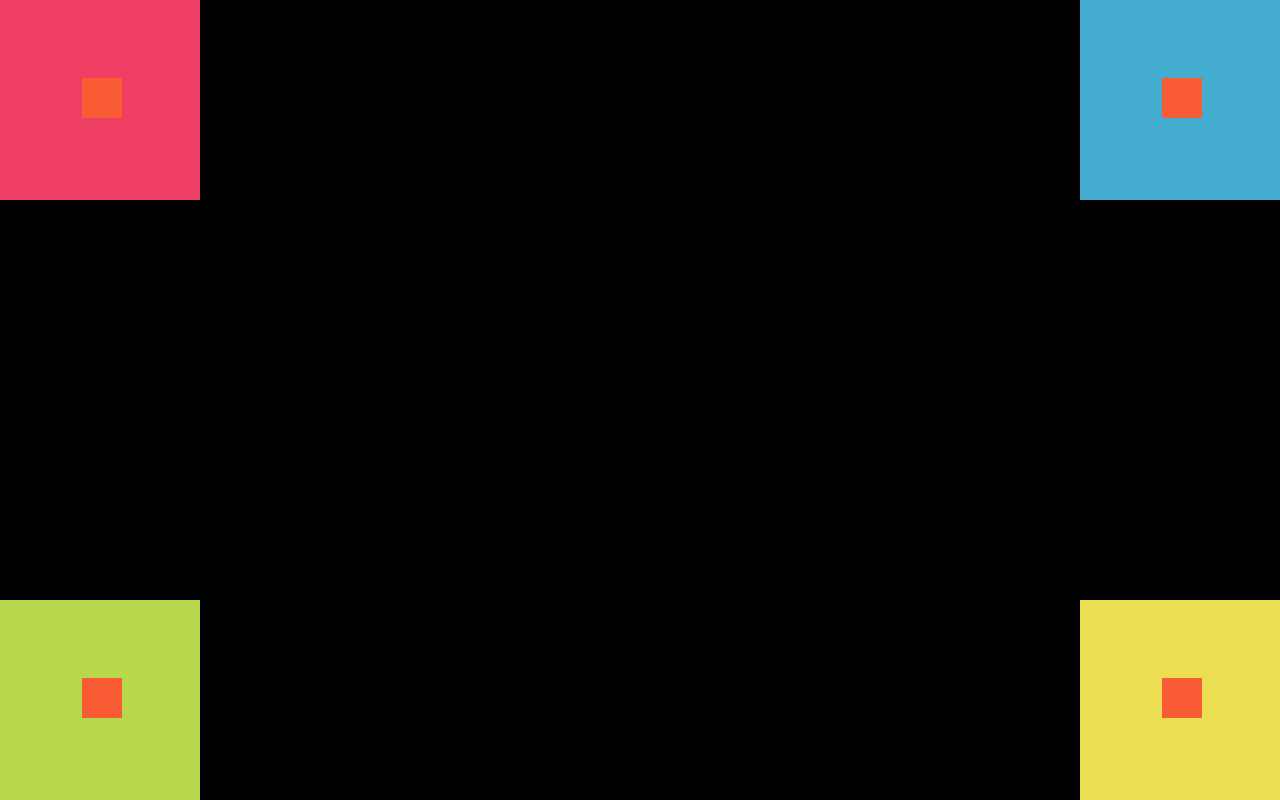
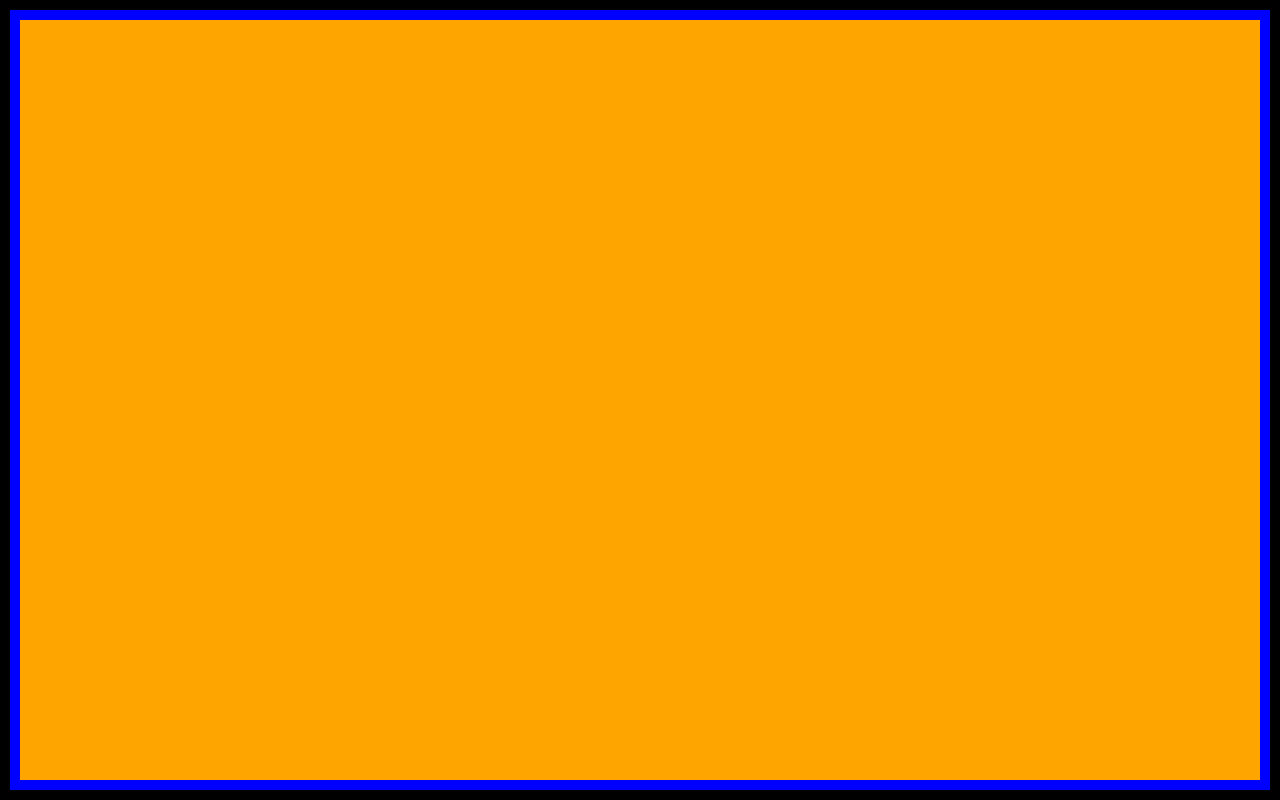
Before and after one commit to SandyPanG/cajas, a plain HTML site: page index.html in a window 1280 px wide. Drawn offline with Linux system fonts and the light colour scheme.

Commit message:
example_g.html

```diff
--- a/css/style.css
+++ b/css/style.css
@@ -3,52 +3,25 @@ body{
   background-color: black;
 }
 
-div{
+/*div{
   height: 20em;
   width: 20em;
+}*/
+
+#box_a {
+  background: blue;
+  bottom: 10px;
+  left: 10px;
+	position: absolute;
+  right: 10px;
+	top: 10px;
 }
 
-.orange {
-  background: #f95b34;
+#box_b {
+  background: orange;
+	bottom: 20px;
+  left: 20px;
   position: absolute;
-  top: 39%;
-  left: 41%;
-  width: 40px;
-  height: 40px;
+	right: 20px;
+  top: 20px;
 }
-
-#box_1 {
-  background: #ee3e64;
-  height: 200px;
-  left: 0;
-	position: absolute;
-	top: 0;
-	width: 200px;
-}
-
-#box_2 {
-  background: #44accf;
-  height: 200px;
-	position: absolute;
-  right: 0;
-	top: 0;
-	width: 200px;
-}
-
-#box_3 {
-  background: #b7d84b;
-  bottom: 0;
-  height: 200px;
-  left: 0;
-	position: absolute;
-	width: 200px;
-}
-
-#box_4 {
-  background: #ebde52;
-  bottom: 0;
-  height: 200px;
-	position: absolute;
-	right: 0;
-	width: 200px;
-}
--- a/index.html
+++ b/index.html
@@ -7,10 +7,8 @@
   </head>
   <body>
 
-    <div id="box_1" class="box"><div class="orange"></div></div>
-    <div id="box_2" class="box"><div class="orange"></div></div>
-    <div id="box_3" class="box"><div class="orange"></div></div>
-    <div id="box_4" class="box"><div class="orange"></div></div>
+    <div id="box_a"></div>
+    <div id="box_b"></div>
 
   </body>
 </html>
```
